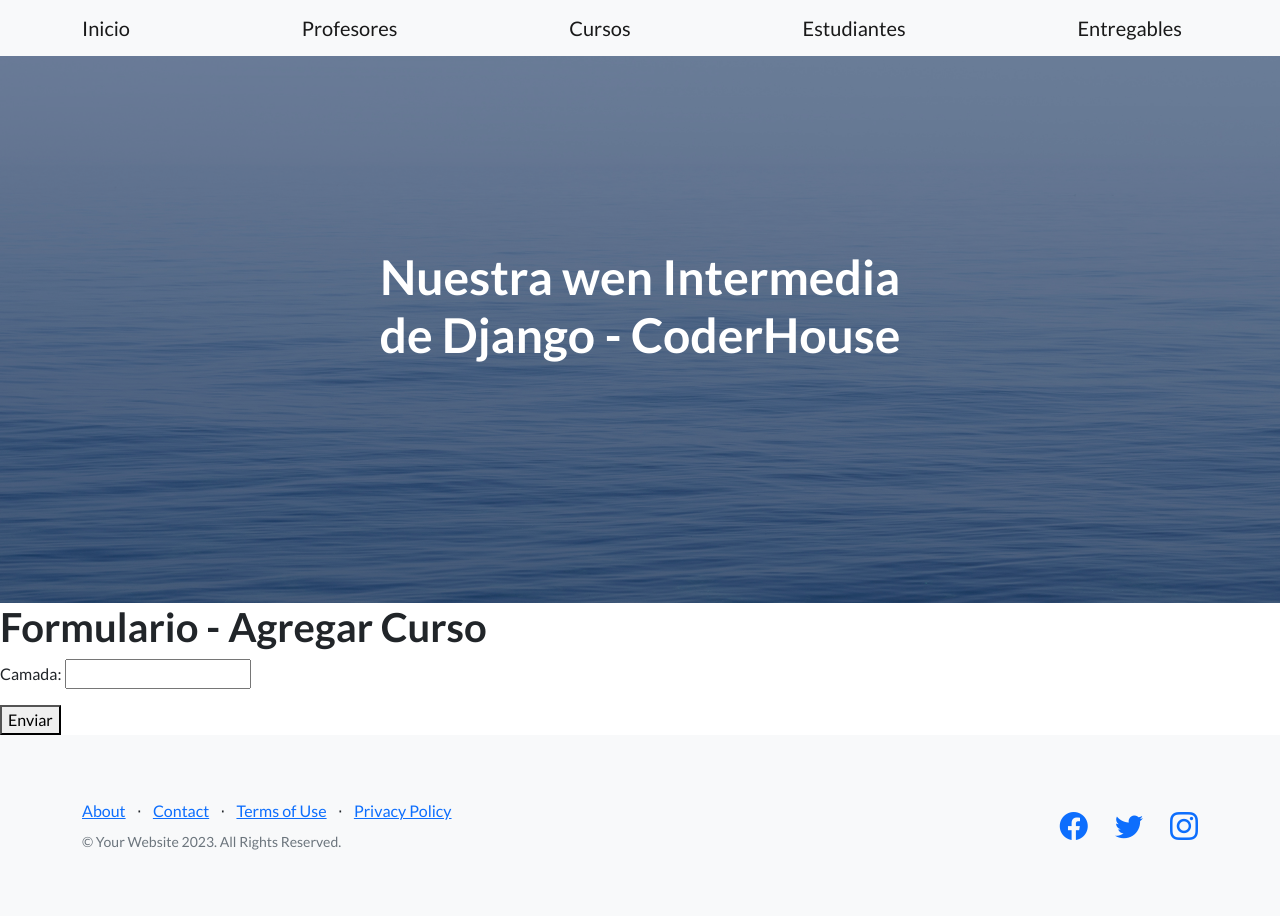
After one commit to carlameringolo/TerceraPre-entregaMeringolo, a Django app: page /app-coder/busqueda-camada/ in a window 1280 px wide. The commit adds this page. Run offline with Django 4.2, Linux system fonts and the light colour scheme; some libraries are stand-ins or nearby versions.

Commit message:
agregado busqueda de camada

```diff
--- a/AppCoder/models.py
+++ b/AppCoder/models.py
@@ -6,6 +6,9 @@ class Curso(models.Model):
 
     nombre=models.CharField(max_length=40)
     camada=models.IntegerField()
+
+    def __str__(self):
+        return f'{self.nombre} - {self.camada}'
 
 
 class Estudiante(models.Model):
--- /dev/null
+++ b/AppCoder/templates/busquedaCamada.html
@@ -0,0 +1,13 @@
+{% extends 'padre.html' %}
+
+{% block contenidoQueCambia %}
+
+    <h1>Formulario - Agregar Curso</h1>
+    <form action="{% url 'Buscar' %}" method="get">
+
+        <p>Camada: <input type="number" name="camada"></p>
+
+        <button type="submit">Enviar</button>
+    </form>
+
+{% endblock contenidoQueCambia %}
--- a/AppCoder/templates/navbar.html
+++ b/AppCoder/templates/navbar.html
@@ -1,7 +1,7 @@
 <!-- Navigation-->
 <nav class="navbar navbar-light bg-light static-top">
     <div class="container">
-        <a class="navbar-brand" href="{% url 'Inicio' %}">Inicio</a>
+        <a class="navbar-brand" href="{% url 'BusquedaCamada' %}">Inicio</a>
         <a class="navbar-brand" href="{% url 'Profesores' %}">Profesores</a>
         <a class="navbar-brand" href="{% url 'Cursos' %}">Cursos</a>
         <a class="navbar-brand" href="{% url 'Estudiantes' %}">Estudiantes</a>
--- a/AppCoder/urls.py
+++ b/AppCoder/urls.py
@@ -13,5 +13,7 @@ urlpatterns = [
     path('curso-formulario/', cursoFormulario,name='CursoFormulario'),
     path('profesor-formulario/', profesorFormulario,name='ProfesorFormulario'),
     path('estudiante-formulario/', estudianteFormulario,name='EstudianteFormulario'),
-    path('entregable-formulario/', entregableFormulario,name='EntregableFormulario')
+    path('entregable-formulario/', entregableFormulario,name='EntregableFormulario'),
+    path('busqueda-camada/', busquedaCamada,name='BusquedaCamada'),
+    path('buscar/', buscar,name='Buscar')
 ]
--- a/AppCoder/views.py
+++ b/AppCoder/views.py
@@ -73,3 +73,16 @@ def entregableFormulario(req):
         return render(req, 'Inicio.html')
     else:
         return render(req, 'entregableFormulario.html')
+
+
+def busquedaCamada(req):
+    return render(req,'busquedaCamada.html')
+
+def buscar(req):
+
+    if req.GET['camada']:
+        camada=req.GET['camada']
+        curso=Curso.objects.get(camada=camada)
+        return render(req, 'resultadosBusqueda.html',{'curso':curso})
+    else:
+        return HttpResponse(f'Ingresar numero de camada')
```
Also changed, not shown: AppCoder/templates/resultadosBusqueda.html (added, +9 -0 lines), db.sqlite3.
